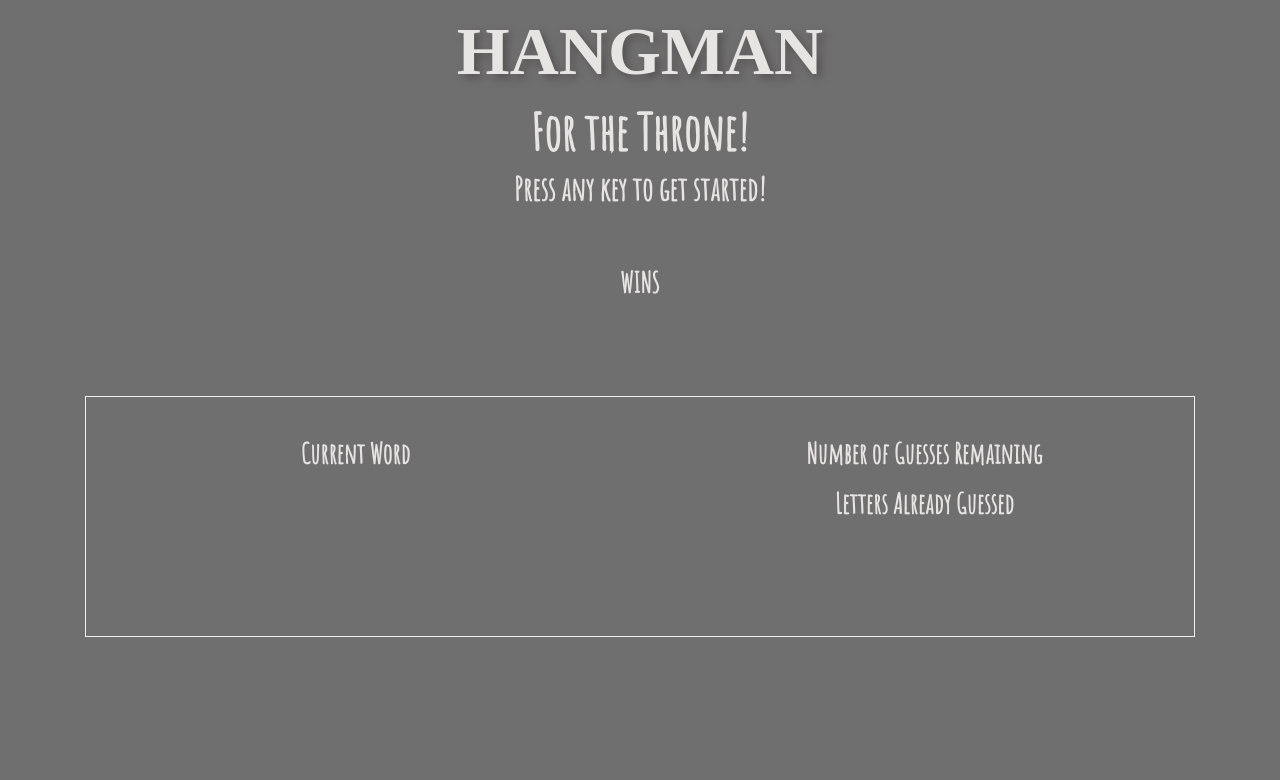
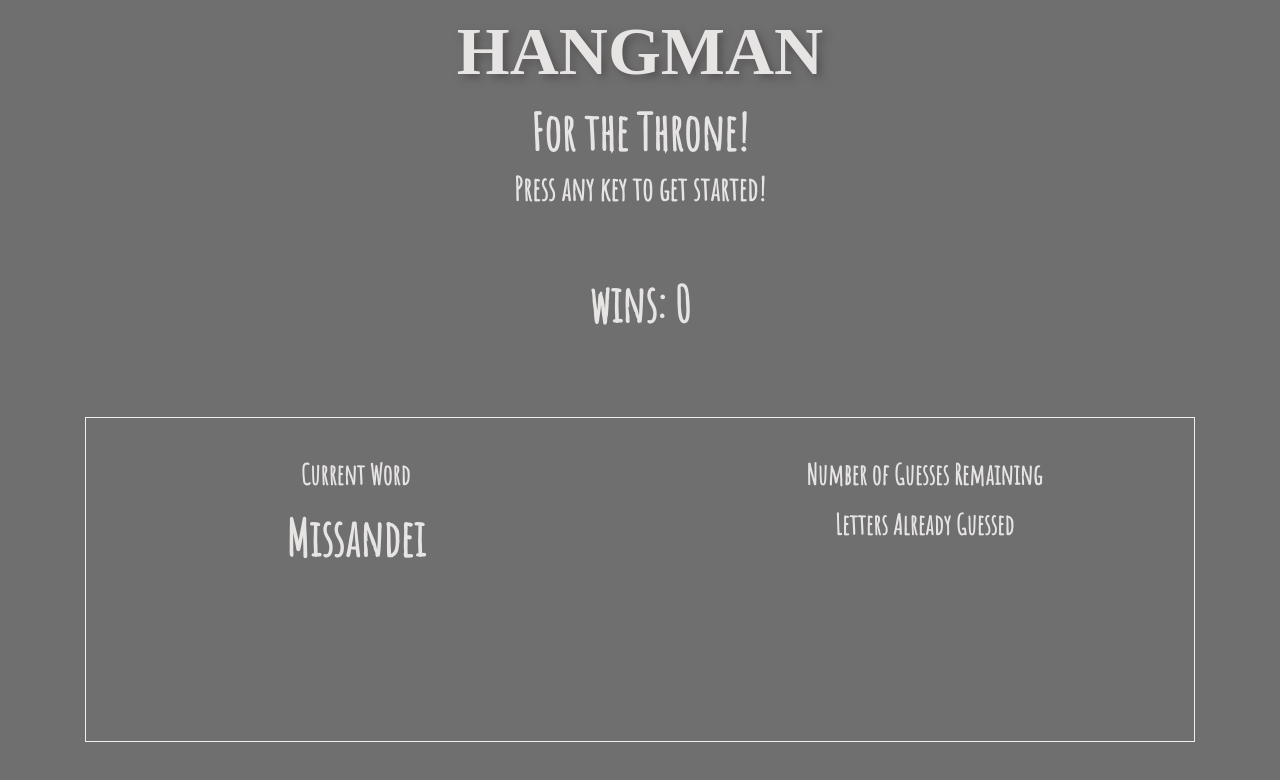
Before and after one commit to Mishel-T/Psychic-Game, a plain HTML site: page index.html in a window 1280 px wide. Drawn offline with nearby package versions, Linux system fonts and the light colour scheme.

Commit message:
JS pseudocoded and started. Some changes to CSS and HTML to address text pulled from JS

```diff
--- a/assets/css/style.css
+++ b/assets/css/style.css
@@ -17,23 +17,27 @@ header {
 
 h1,
 h2,
-h3 {
+h3,
+p,
+#wins {
     font-family: 'Amatic SC', cursive;
     font-weight:900;
     text-align:center;
 }
 
-h1 {
+h1,
+#wins,
+p {
     font-size: 50px;
 }
 
 #wins {
-    padding-bottom:80px;
+    padding-bottom:60px;
     padding-top: 50px;
 }
 
 .main {
     border: 1px solid #f3f0f0fb;
     padding-top: 40px;
-    padding-bottom: 100px;
+    padding-bottom: 150px;
 }
--- a/assets/javascript/game.js
+++ b/assets/javascript/game.js
@@ -0,0 +1,26 @@
+// Create array for words
+var words = ["Hodor", "Ygritte", "Tywin", "Eddard", "Renly", "Robb", "Catelyn", "Theon", "Margaery", "Missandei"]
+
+// Create variables to hold the number of wins, guesses, and guessed
+var wins = 0
+
+// Create variables that hold references to the places in the HTML where I want to display things: wins, current word, guesses, and guessed.
+var winsText = document.getElementById("wins-text");
+var wordsText = document.getElementById("words");
+
+// Create browser events
+var currentWord = words[Math.floor(Math.random() * words.length)];
+    // When key pressed, reveal letter - if else statement for if letter is part of current word reveal here else reveal there...??
+
+
+    // When key pressed, reduce number of guesses remaining by 1 unless key has already been pressed
+
+    // When # of guesses=0 show "The Night is Dark and Full of Terrors. You Lose!"
+
+    // When all letters in word revealed, wins=++1 and show "What do we say to the god of Death? Not Today. You Win!"
+
+    // When Win or Lose, generate new word
+
+    // Display the user guesses and wins.
+    winsText.textContent = "wins: " + wins;
+    wordsText.textContent = currentWord;
--- a/index.html
+++ b/index.html
@@ -25,7 +25,6 @@
         <h2>Press any key to get started!</h2>
 
             <div id="wins" class="col-md-12">
-            <h3>WINS</h3>
             <p id="wins-text"></p>
             </div>
 
@@ -37,7 +36,7 @@
         <div class="col-md-6">
              <h3>Current Word</h3>
 <!--subrow?-->
-    <!--html entry for the actual word-->
+            <p id="words"></p>
         </div>
 
         <div class="col-md-6">
```
